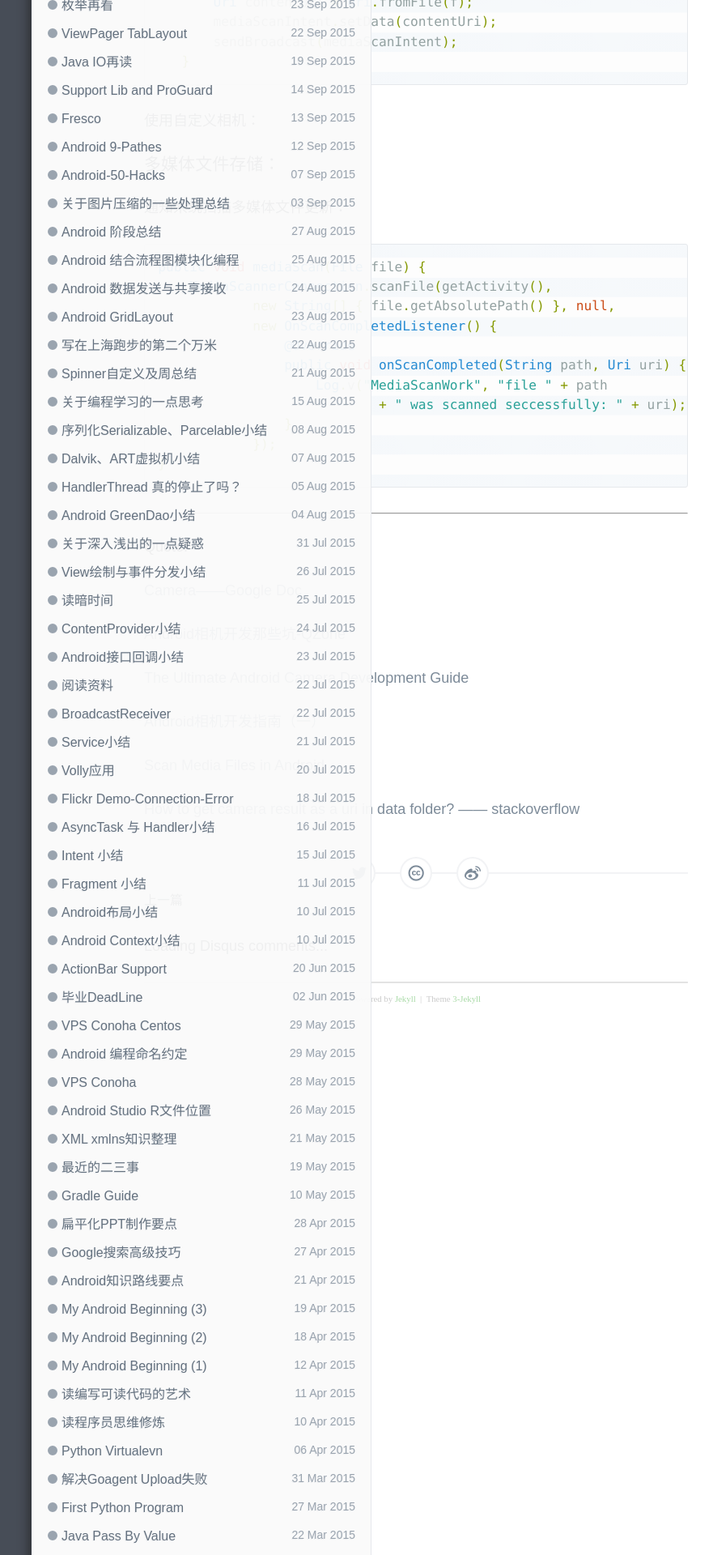
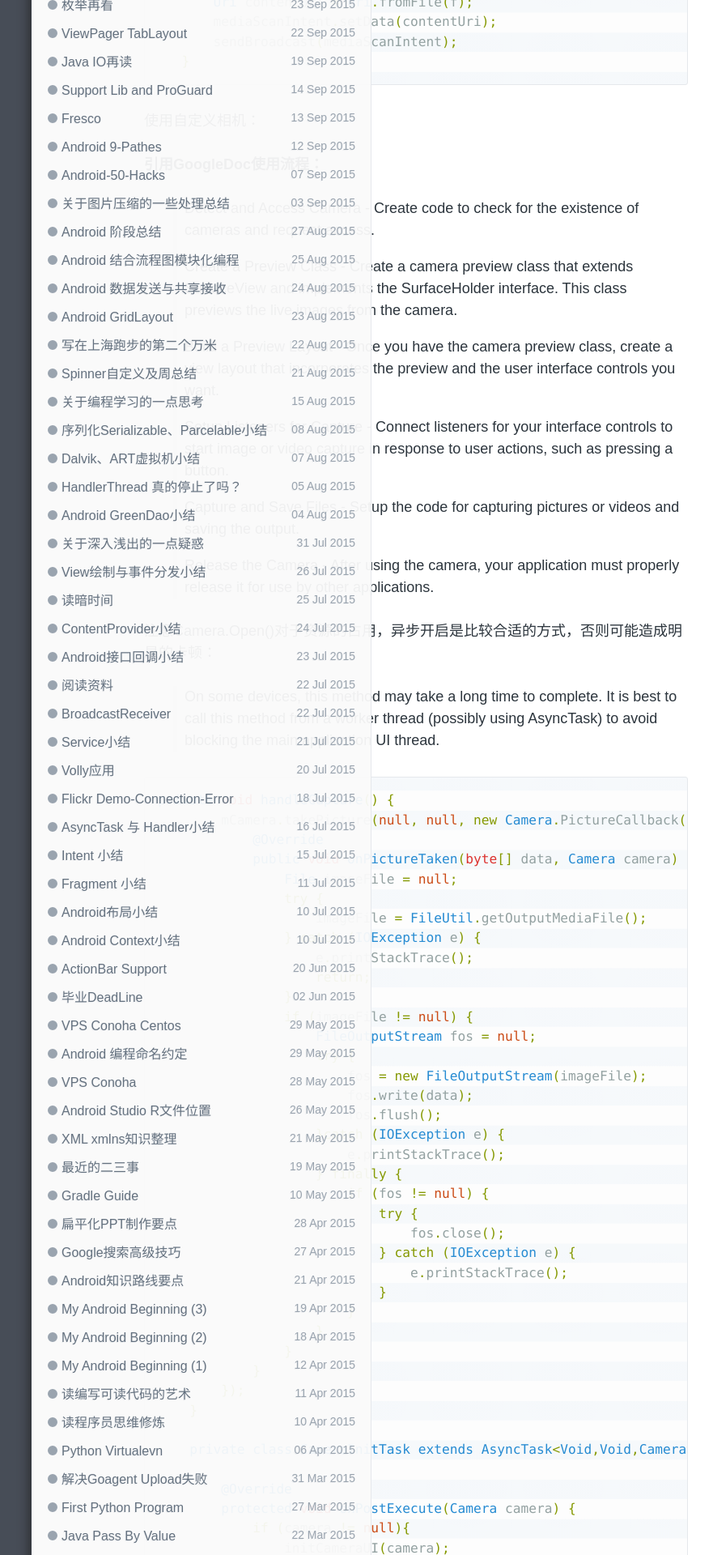
Before and after one commit to enlipan/enlipan.github.io, a Jekyll site: the page built from _posts/2016-04-02-android-camera.md, in a window 1280 px wide. Shown: the part 2605-4525 px from the top of the page at 81% size, without its empty margins (126-1007 px from the left). Built offline with Jekyll 4.4.1, drawn with Linux system fonts in a browser that asks for light colours; nearby versions of some CDN libraries; comment, search, counter and statistics services are not loaded; some of the changed text lies outside the part shown.

Commit message:
post pages android camera

```diff
--- a/_posts/2016-04-02-android-camera.md
+++ b/_posts/2016-04-02-android-camera.md
@@ -117,14 +117,106 @@ context.getPackageManager().hasSystemFeature(PackageManager.FEATURE_CAMERA)
 
 #### 使用自定义相机：
 
+**引用GoogleDoc使用流程：**
+
+> Detect and Access Camera - Create code to check for the existence of cameras and request access.
+>
+> Create a Preview Class - Create a camera preview class that extends SurfaceView and implements the SurfaceHolder interface. This class previews the live images from the camera.
+>
+> Build a Preview Layout - Once you have the camera preview class, create a view layout that incorporates the preview and the user interface controls you want.
+>
+> Setup Listeners for Capture - Connect listeners for your interface controls to start image or video capture in response to user actions, such as pressing a button.
+>
+> Capture and Save Files - Setup the code for capturing pictures or videos and saving the output.
+>
+> Release the Camera - After using the camera, your application must properly release it for use by other applications.
 
 
+注意Camera.Open()对于资源的占用，异步开启是比较合适的方式，否则可能造成明显的卡顿：
 
+> On some devices, this method may take a long time to complete. It is best to call this method from a worker thread (possibly using AsyncTask) to avoid blocking the main application UI thread.
+
+{% highlight java %}
+
+private void handleCapture() {
+        mCamera.takePicture(null, null, new Camera.PictureCallback() {
+            @Override
+            public void onPictureTaken(byte[] data, Camera camera) {
+                File imageFile = null;
+                try {
+                    imageFile = FileUtil.getOutputMediaFile();
+                } catch (IOException e) {
+                    e.printStackTrace();
+                    return;
+                }
+                if (imageFile != null) {
+                    FileOutputStream fos = null;
+                    try {
+                        fos = new FileOutputStream(imageFile);
+                        fos.write(data);
+                        fos.flush();
+                    }catch (IOException e) {
+                        e.printStackTrace();
+                    } finally {
+                        if (fos != null) {
+                            try {
+                                fos.close();
+                            } catch (IOException e) {
+                                e.printStackTrace();
+                            }
+                        }
+                    }
+                }
+            }
+        });
+    }
+
+    private class CameraInitTask extends AsyncTask<Void,Void,Camera>{
+
+        @Override
+        protected void onPostExecute(Camera camera) {
+            if (camera != null){
+                initCameraUI(camera);
+            }else {
+                CameraActivity.this.finish();
+            }
+        }
+
+        @Override
+        protected Camera doInBackground(Void... params) {
+            return getCameraInstance();
+        }
+    }
+
+    private Camera getCameraInstance(){
+        Camera c = null;
+        try{
+            c = Camera.open();
+        }catch (Exception e){
+            // Camera is not available (in use or does not exist)
+        }
+        return c;
+    }
+
+    private void initCameraUI(Camera camera) {
+        mCamera = camera;
+        Camera.Parameters parameters = mCamera.getParameters();
+        if (parameters.getSupportedFocusModes().contains(Camera.Parameters.FOCUS_MODE_AUTO)){
+            parameters.setFocusMode(Camera.Parameters.FOCUS_MODE_AUTO);
+            mCamera.setParameters(parameters);
+        }
+       /* parameters.isZoomSupported();
+        parameters.getMaxZoom();*/
+
+        mCameraPreView = new CameraPreView(mCamera,this);
+        mFrameLayout.addView(mCameraPreView);
+
+        mCaptureBtn.setOnClickListener(this);
+    }
+
+{% endhighlight %}
 
 ### 多媒体文件存储：
-
-
-
 
 #### 通知系统扫描多媒体文件更新：
 
```
Also changed, not shown: _posts/2016-03-19-android-classloader.md (+2 -0 lines).
